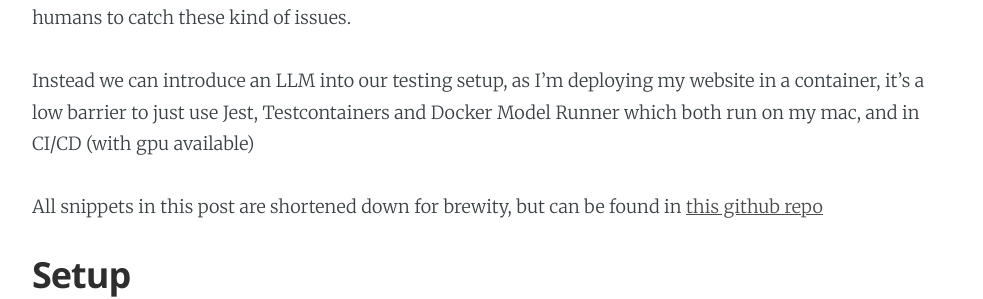
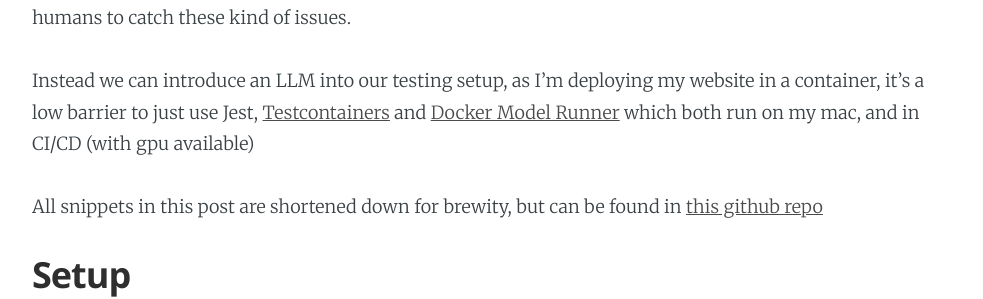
Before and after one commit to perploug/perploug.github.io, a Jekyll site: the page built from _posts/2025-06-26-LLMs-for-testing.md, in a window 1280 px wide and 900 px high, scrolled down 663 px. Shown: the part 191-490 px from the top of the window, without its empty margins (148-1131 px from the left). Built offline with Jekyll 4.4.1, drawn with Linux system fonts in a browser that asks for light colours; part of the change alters nothing that is shown.

```diff
--- a/_posts/2025-06-26-LLMs-for-testing.md
+++ b/_posts/2025-06-26-LLMs-for-testing.md
@@ -19,7 +19,7 @@ A common problem when building modern websites with searches, content recommenda
 
 Using standard testing tools, you can get an indication, but would require html parsing, knowledge of the html element structure etc, to get a red/green judgement, hence we have historically used QA teams of humans to catch these kind of issues.
 
-Instead we can introduce an LLM into our testing setup, as I’m deploying my website in a container, it’s a low barrier to just use Jest, Testcontainers and Docker Model Runner which both run on my mac, and in CI/CD (with gpu available)
+Instead we can introduce an LLM into our testing setup, as I’m deploying my website in a container, it’s a low barrier to just use Jest, [Testcontainers](https://testcontainers.com/) and [Docker Model Runner](https://docs.docker.com/ai/model-runner/) which both run on my mac, and in CI/CD (with gpu available)
 
 All snippets in this post are shortened down for brewity, but can be found in [this github repo](https://github.com/perploug/LLMs-for-semantic-testing)
 
```
